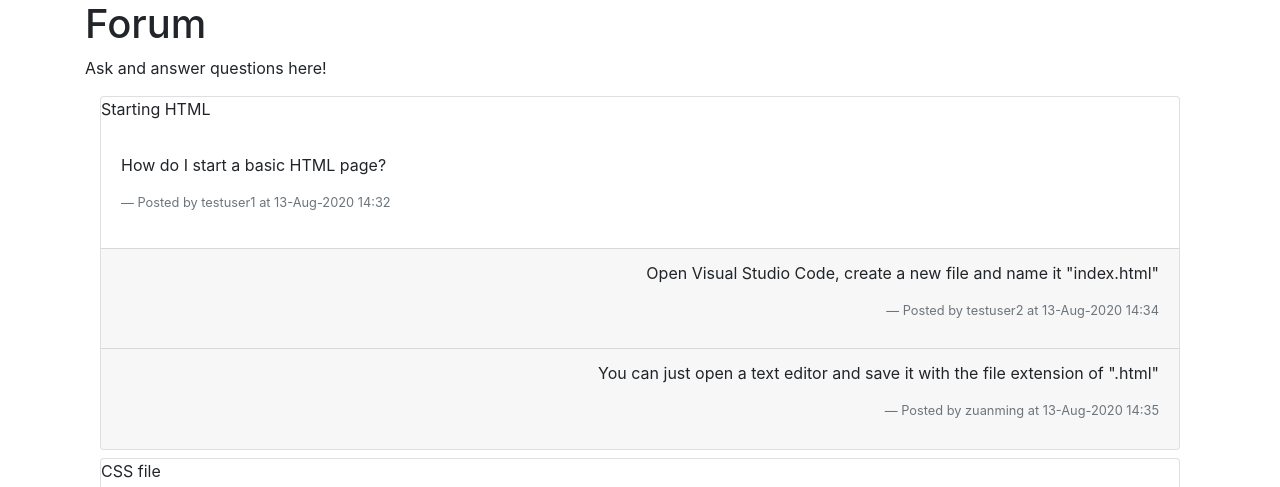
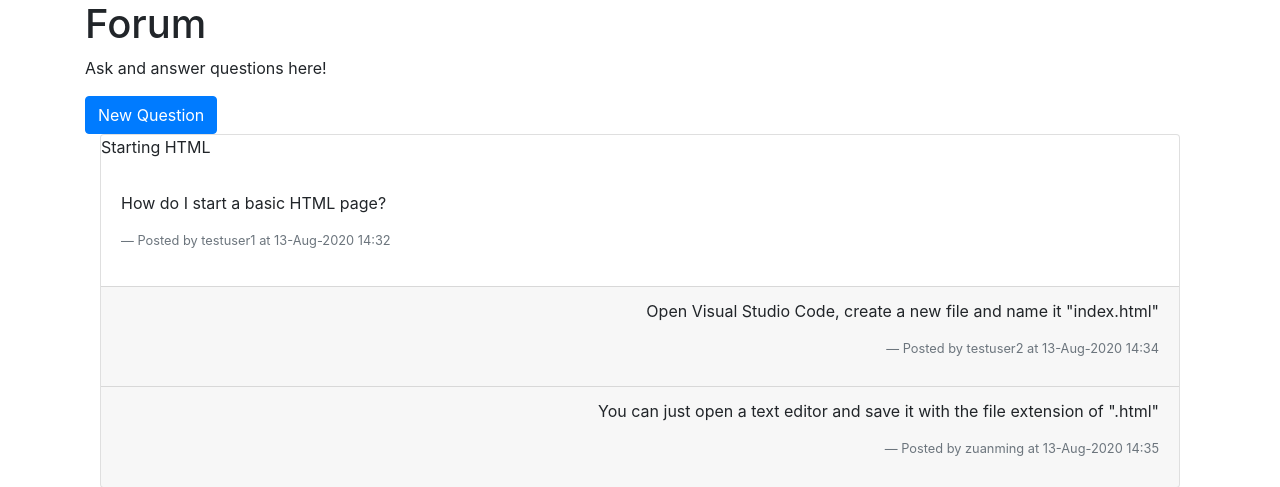
Before and after one commit to zuanming/fourthrepo, a Django app: page /forum/ in a window 1280 px wide. Shown: the part 56-543 px from the top of the page. Run offline with Django 3.2, Linux system fonts and the light colour scheme; data comes from the database, SQL or seed files in the repository; both versions use the stored data as it was after the commit; some libraries are stand-ins or nearby versions.

Commit message:
added create question form

```diff
--- a/forum/templates/forum/index.template.html
+++ b/forum/templates/forum/index.template.html
@@ -7,6 +7,7 @@
     <p>
         Ask and answer questions here!
     </p>
+    <a href="{% url 'create_question' %}" class = "btn btn-primary">New Question</a>
     <div class = "container">
         {% for question in questions %}
         <div class="card mb-2">
--- a/forum/urls.py
+++ b/forum/urls.py
@@ -4,4 +4,5 @@ import forum.views
 
 urlpatterns = [
     path('', forum.views.index, name='view_forum'),
+    path('create/', forum.views.create_question, name='create_question'),
 ]
--- a/forum/views.py
+++ b/forum/views.py
@@ -1,7 +1,8 @@
-from django.shortcuts import render
+from django.shortcuts import render, get_object_or_404
 from .models import Question, Answer
 from .forms import QuestionForm, AnswerForm
 from courses.models import Course
+from django.contrib.auth.decorators import login_required, permission_required
 import datetime
 
 def index(request):
@@ -9,3 +10,20 @@ def index(request):
     return render(request, 'forum/index.template.html', {
         'questions':questions
     })
+
+
+def create_question(request):
+    if request.method=="POST":
+        question_form = QuestionForm(request.POST)
+        question = question_form.save(commit=False)
+        question.user = request.user
+        question.course = get_object_or_404(Course, pk=course_id)
+        question.datetime = datetime.dateime.now()
+        if question_form.is_valid():
+            question_form.save()
+            return redirect('view_forum')
+    else:
+        question_form = QuestionForm()
+        return render(request, "forum/create_question.template.html", {
+            'question_form':question_form
+        })
--- a/reviews/views.py
+++ b/reviews/views.py
@@ -24,7 +24,8 @@ def create_review(request, course_id):
         else:
             return redirect('view_course_details', course_id=review.course.id)
     else:
-        review = ReviewForm()
+        review_form = ReviewForm()
+        return review_form
 
 def update_review(request, review_id):
     review_being_updated = get_object_or_404(Review, pk=review_id)
```
Also changed, not shown: forum/templates/forum/create_question.template.html (added, +11 -0 lines), db.sqlite3.
